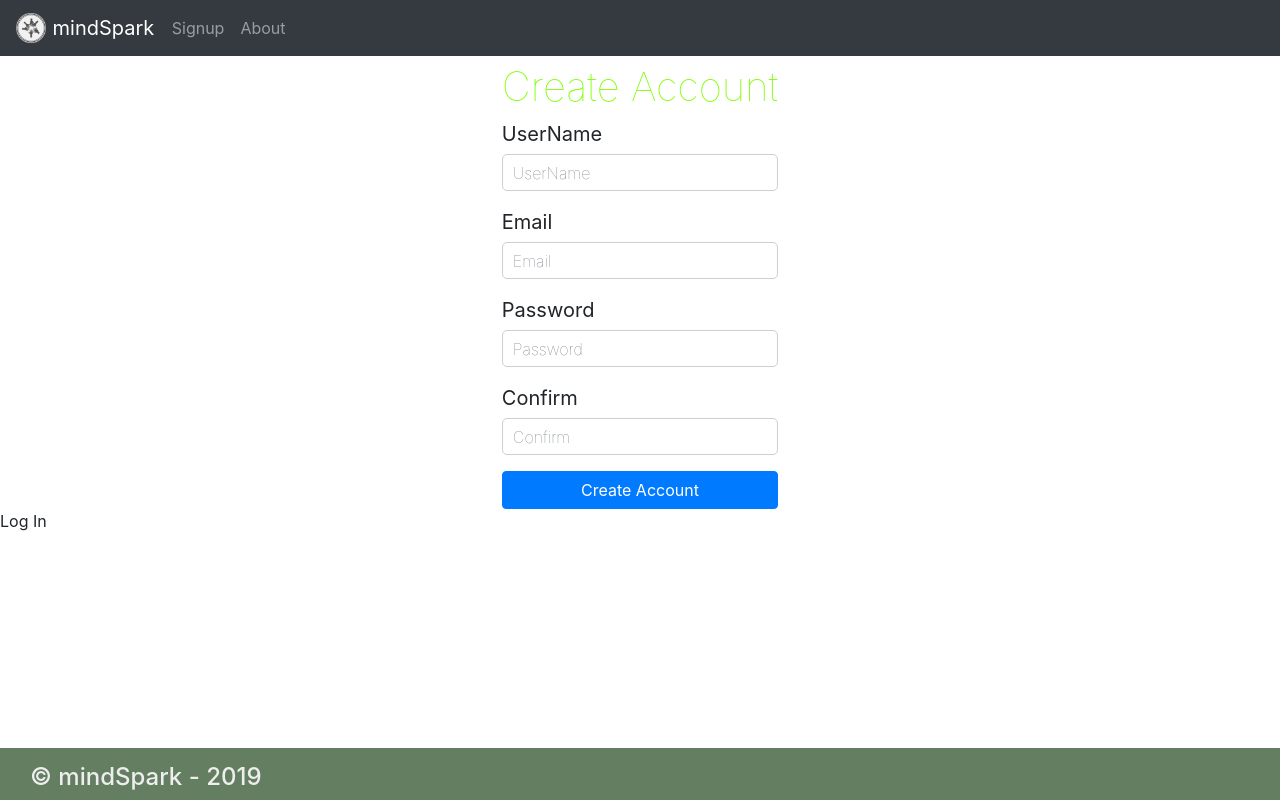
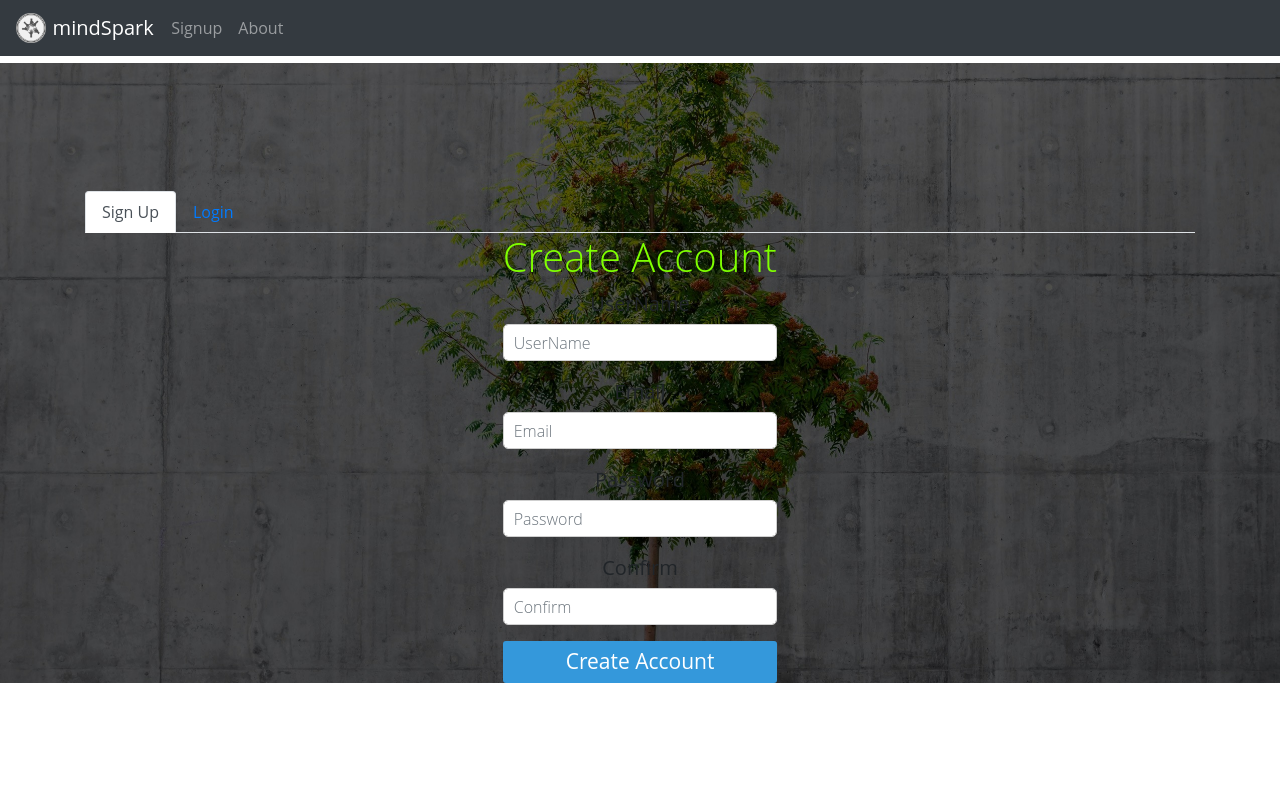
Before and after one commit to abansal98/mindSpark, a React (Create React App) app in the folder react-app/: page /signup in a window 1280 px wide. Built offline with nearby package versions, Linux system fonts and the light colour scheme.

Commit message:
implementing LIGIT React-Bootstrap!

```diff
--- a/react-app/src/components/SignUpSignIn/SignUpSignIn.js
+++ b/react-app/src/components/SignUpSignIn/SignUpSignIn.js
@@ -4,20 +4,84 @@ import SignIn from "../Signin/signin";
 import "./SignUpSignIn.css";
 import NavBarSignIn from "../Navbar/NavbarSignin";
 import Footer from "../Footer/Footer";
+import {
+  Navbar,
+  Nav,
+  Button,
+  Form,
+  FormControl,
+  NavbarBrand,
+  Tab,
+  Tabs,
+  Sonnet
+} from "react-bootstrap";
 
-const RightSide = props => {
+// const RightSide = props => {
+//   return (
+//     <div
+//       className="right-side"
+//       ref={props.containerRef}
+//       onClick={props.onClick}
+//     >
+//       <div class="inner-container">
+//         <div className="text">{props.current}</div>
+//       </div>
+//     </div>
+//   );
+// };
+
+class ControlledTabs extends React.Component {
+  // componentDidMount() {
+  //   this.rightside.classList.add("right");
+  // }
+
+  // changeState() {
+  //   const { isLoggin } = this.state;
+
+  //   if (isLoggin) {
+  //     this.rightside.classList.remove("right");
+  //     this.rightside.classList.add("left");
+  //   } else {
+  //     this.rightside.classList.remove("left");
+  //     this.rightside.classList.add("right");
+  //   }
+
+  //   this.setState(prevState => ({ isLoggin: !prevState.isLoggin }));
+  // }
+
+  constructor(props, context) {
+    super(props, context);
+    var userKey = "signup";
+    var isLoggin = SignUpSignIn.isLoggin;
+    if (isLoggin) {
+      userKey = "login";
+    } else {
+      userKey = "signup";
+    }
+    this.state = {
+      key: userKey
+    };
+  }
+
+  render() {
     return (
-    <div
-      className="right-side"
-      ref={props.containerRef}
-      onClick={props.onClick}
+      <Tabs
+        id="controlled-tab-example"
+        activeKey={this.state.key}
+        onSelect={key => this.setState({ key })}
       >
-      <div class="inner-container">
-        <div className="text">{props.current}</div>
-      </div>
-    </div>
+        <Tab eventKey="signup" title="Sign Up">
+          <SignUp />
+          {/* <Sonnet /> */}
+        </Tab>
+        <Tab eventKey="login" title="Login">
+          <SignIn />
+          {/* <Sonnet /> */}
+        </Tab>
+      </Tabs>
     );
-};
+  }
+}
 
 class SignUpSignIn extends React.Component {
   constructor(props) {
@@ -25,43 +89,51 @@ class SignUpSignIn extends React.Component {
     this.state = { isLoggin: true };
   }
 
-  componentDidMount() {
-    this.rightside.classList.add("right");
-  }
+  // componentDidMount() {
+  //   this.rightside.classList.add("right");
+  // }
 
-  changeState() {
-    const { isLoggin } = this.state;
+  // changeState() {
+  //   const { isLoggin } = this.state;
 
-    if (isLoggin) {
-      this.rightside.classList.remove("right");
-      this.rightside.classList.add("left");
-    } else {
-      this.rightside.classList.remove("left");
-      this.rightside.classList.add("right");
-    }
+  //   if (isLoggin) {
+  //     this.rightside.classList.remove("right");
+  //     this.rightside.classList.add("left");
+  //   } else {
+  //     this.rightside.classList.remove("left");
+  //     this.rightside.classList.add("right");
+  //   }
 
-    this.setState(prevState => ({ isLoggin: !prevState.isLoggin }));
-  }
+  //   this.setState(prevState => ({ isLoggin: !prevState.isLoggin }));
+  // }
 
   render() {
-    const { isLoggin } = this.state;
-    const current = isLoggin ? "Log In" : "Register";
+    // const { isLoggin } = this.state;
+    // const current = isLoggin ? "Log In" : "Register";
+
     return (
-      <div class="wrapper">
+      <div class="signupsigninBody">
         <NavBarSignIn />
-        <div class="signupsignin">
+        <div class="container">
+          {/* <div class="signupsignin">
             <div className="container" ref={ref => (this.container = ref)}>
-            {!isLoggin && <SignIn containerRef={ref => (this.current = ref)} />}
+              {!isLoggin && (
+                <SignIn containerRef={ref => (this.current = ref)} />
+              )}
 
-            {isLoggin && <SignUp containerRef={ref => (this.current = ref)} />}
+              {isLoggin && (
+                <SignUp containerRef={ref => (this.current = ref)} />
+              )}
             </div>
             <RightSide
               current={current}
               containerRef={ref => (this.rightside = ref)}
               onClick={this.changeState.bind(this)}
             />
+          </div> */}
+          <ControlledTabs />
         </div>
-        <Footer />
+        {/* <Footer /> */}
       </div>
     );
   }
```
Lines whose indentation alone changed are shown as unchanged.
